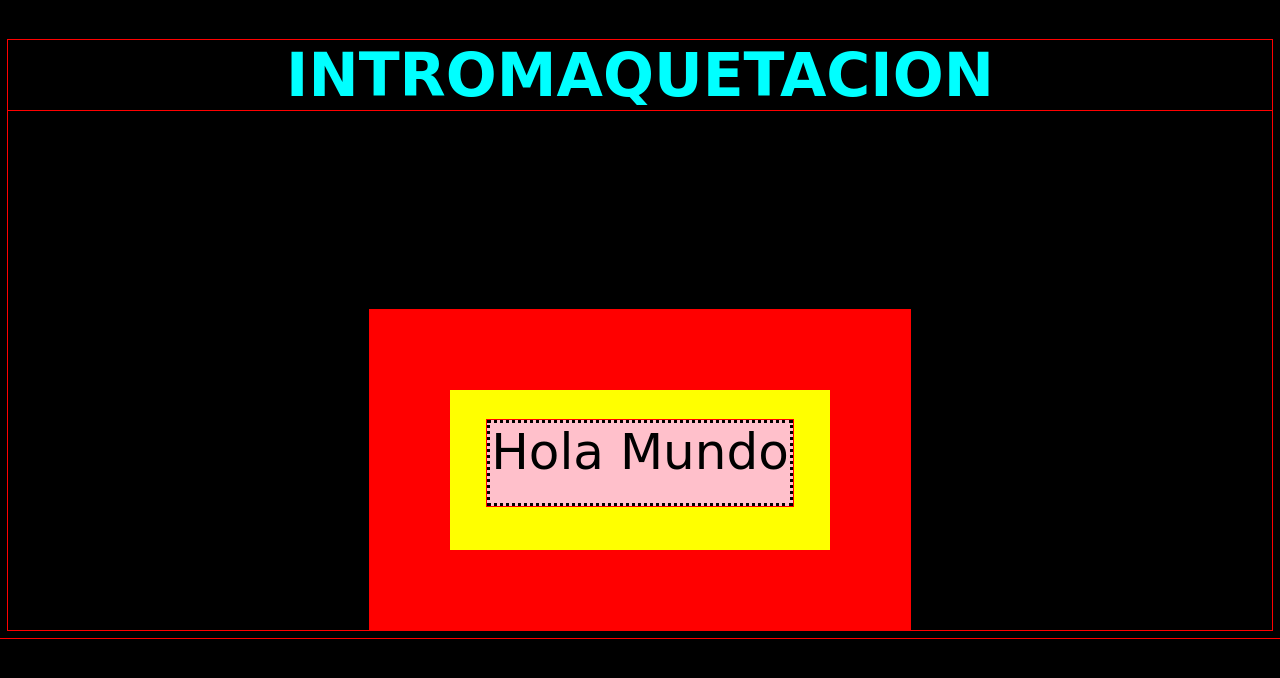
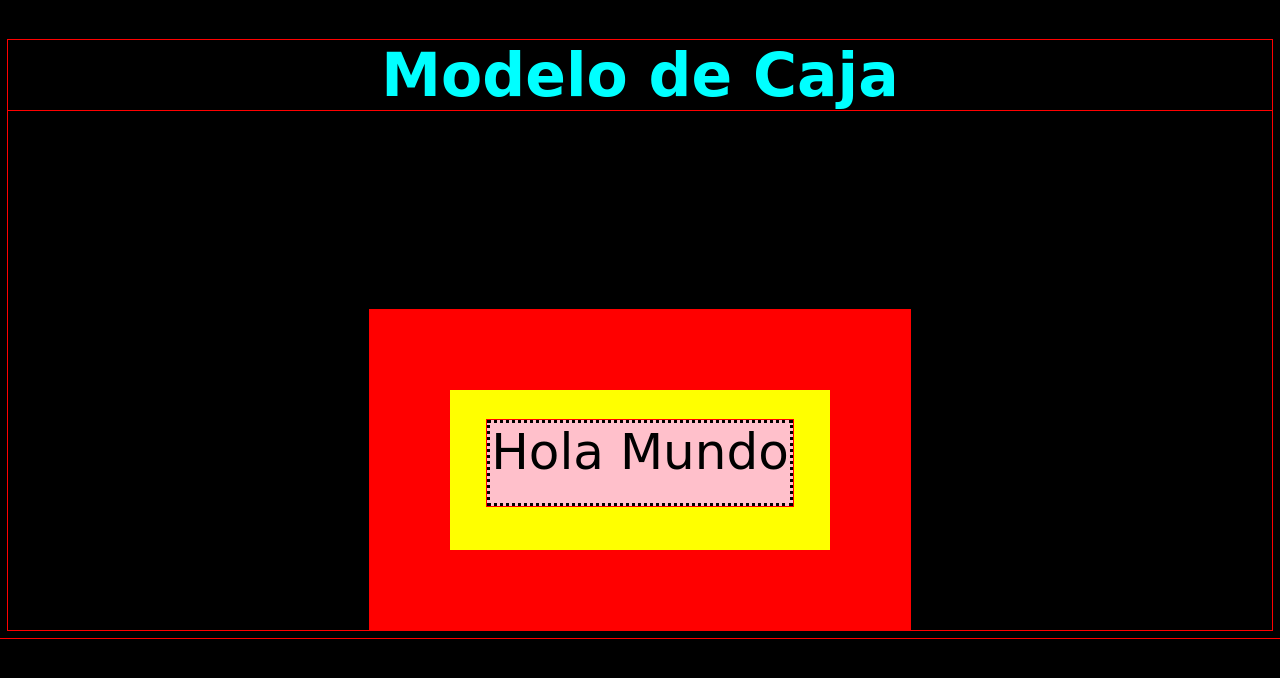
Before and after one commit to yudithchuctaya/Ejercicio-Modelo-Caja, a plain HTML site: page index.html in a window 1280 px wide. Drawn offline with Linux system fonts and the light colour scheme; a web font is replaced by a local one.

Commit message:
trabajo terminado

```diff
--- a/index.html
+++ b/index.html
@@ -2,13 +2,14 @@
 <html>
   <head>
     <meta charset="utf-8">
-    <title>La Republica</title>
+    <title>Modelo de Caja</title>
     <link rel="stylesheet" href="assets/css/style.css">
+    <link rel="shortcut icon" type="image/x-icon" href="assets/img/favicon.ico">
     <link href="https://fonts.googleapis.com/css?family=Bree+Serif|Shojumaru" rel="stylesheet">
     <link href="https://fonts.googleapis.com/css?family=Bree+Serif|Sedgwick+Ave+Display" rel="stylesheet">
     <body>
       <center>
-        <h1>INTROMAQUETACION</h1>
+        <h1>Modelo de Caja</h1>
   <div class="padre">
     <div class="hijo">Hola Mundo</div>
   </div>
```
Also changed, not shown: assets/img/1502948538 (1).ico (added), assets/img/alcalde-de-chilca.jpg (deleted), assets/img/alejandra-aramayo.jpg (deleted), assets/img/anuncio.png (deleted), assets/img/buscar.png (deleted), assets/img/corea-del-norte-.jpg (deleted), assets/img/futbol.jpg (deleted), assets/img/logo.png (deleted), assets/img/odebrecht.jpg (deleted), assets/img/senora.png (deleted).
